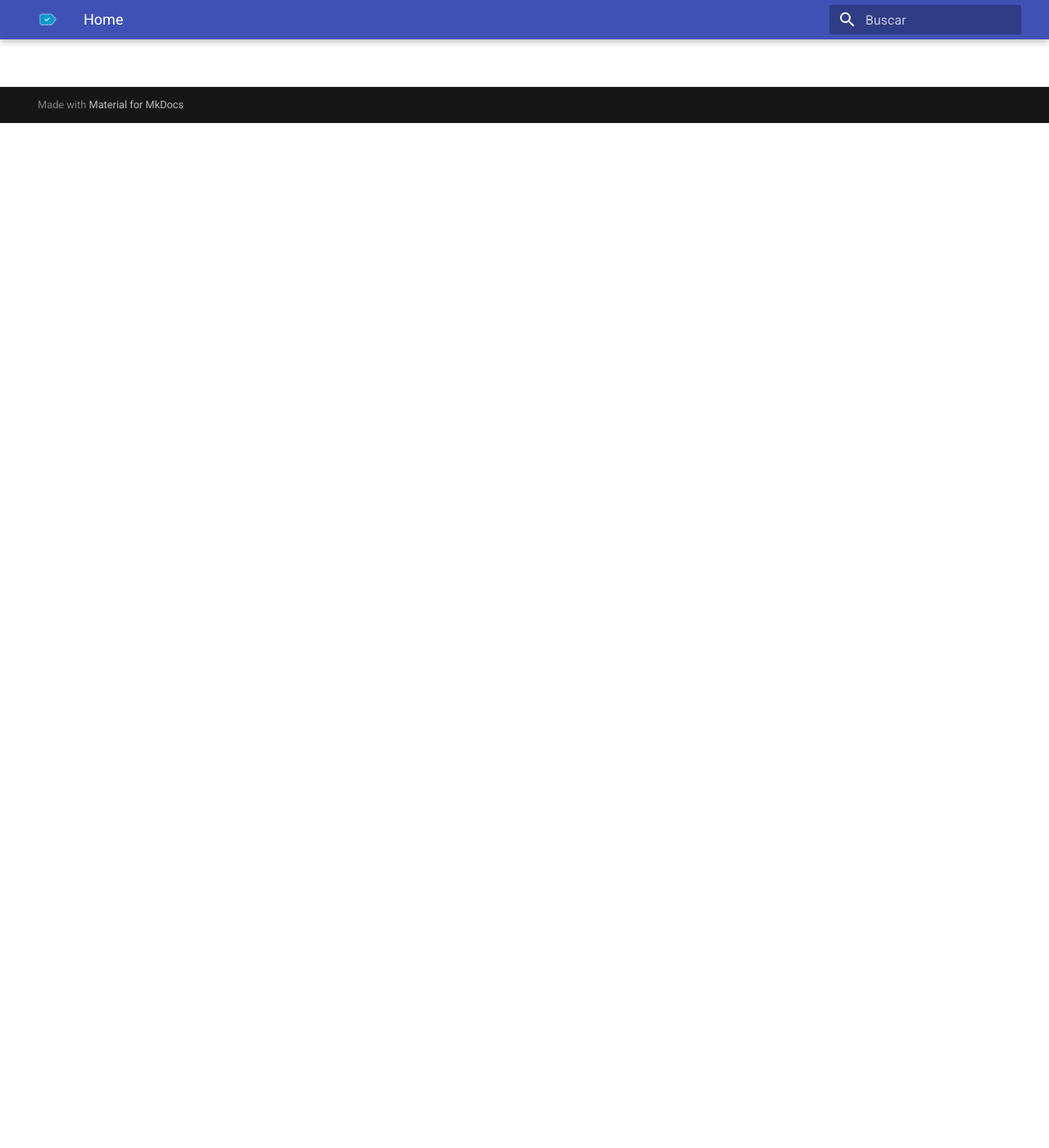
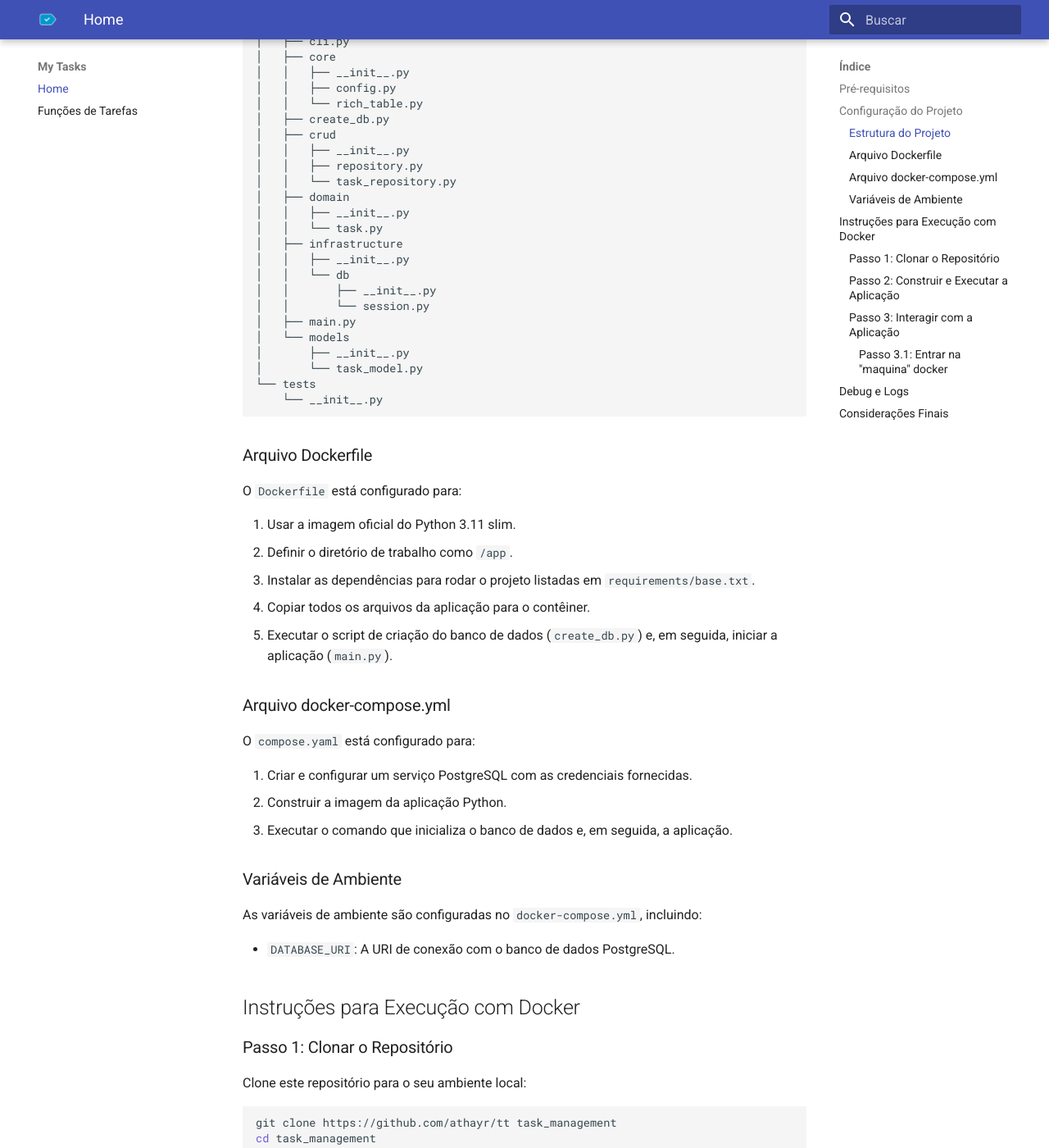
Before and after one commit to athayr/tt, an MkDocs documentation site: the page built from docs/index.md, in a window 1280 px wide and 1400 px high, scrolled down 1250 px. Shown: the whole window at 82% size. Built offline with MkDocs 1.6.1 and Material for MkDocs 9.7.7, drawn with Linux system fonts in a browser that asks for light colours; some of the changed text lies outside the part shown.

Commit message:
feat: Finalização de documentacao e clis arrumadas... Compose adicionado e ajustado.

````diff
--- a/docs/index.md
+++ b/docs/index.md
@@ -1,2 +1,162 @@
 ![logo](assets/tasks.png){ width="200" .center }
-# My Tasks
+# Task Management Application
+
+Esta é uma aplicação de gerenciamento de tarefas que utiliza Python e PostgreSQL, executada em contêineres Docker. Este documento descreve o processo para configurar e executar a aplicação.
+
+## Pré-requisitos
+
+Certifique-se de ter os seguintes softwares instalados em sua máquina:
+
+- [Docker](https://www.docker.com/get-started)
+- [Docker Compose](https://docs.docker.com/compose/install/)
+
+OU
+
+- [python](https://www.python.org/downloads/)
+- [postgres](https://www.postgresql.org)
+
+## Configuração do Projeto
+
+### Estrutura do Projeto
+
+A estrutura do projeto segue este formato:
+
+```none
+task_management/
+├── README.md
+├── docs
+│   ├── assets
+│   │   └── tasks.png
+│   ├── index.md
+│   └── stylesheets
+│       └── extra.css
+├── mkdocs.yml
+├── poetry.lock
+├── pyproject.toml
+├── requirements
+│   └── base.py
+├── requirements.txt
+├── src
+│   ├── __init__.py
+│   ├── cli.py
+│   ├── core
+│   │   ├── __init__.py
+│   │   ├── config.py
+│   │   └── rich_table.py
+│   ├── create_db.py
+│   ├── crud
+│   │   ├── __init__.py
+│   │   ├── repository.py
+│   │   └── task_repository.py
+│   ├── domain
+│   │   ├── __init__.py
+│   │   └── task.py
+│   ├── infrastructure
+│   │   ├── __init__.py
+│   │   └── db
+│   │       ├── __init__.py
+│   │       └── session.py
+│   ├── main.py
+│   └── models
+│       ├── __init__.py
+│       └── task_model.py
+└── tests
+    └── __init__.py
+```
+
+### Arquivo Dockerfile
+
+O `Dockerfile` está configurado para:
+
+1. Usar a imagem oficial do Python 3.11 slim.
+2. Definir o diretório de trabalho como `/app`.
+3. Instalar as dependências para rodar o projeto listadas em `requirements/base.txt`.
+4. Copiar todos os arquivos da aplicação para o contêiner.
+5. Executar o script de criação do banco de dados (`create_db.py`) e, em seguida, iniciar a aplicação (`main.py`).
+
+### Arquivo docker-compose.yml
+
+O `compose.yaml` está configurado para:
+
+1. Criar e configurar um serviço PostgreSQL com as credenciais fornecidas.
+2. Construir a imagem da aplicação Python.
+3. Executar o comando que inicializa o banco de dados e, em seguida, a aplicação.
+
+### Variáveis de Ambiente
+
+As variáveis de ambiente são configuradas no `docker-compose.yml`, incluindo:
+
+- `DATABASE_URI`: A URI de conexão com o banco de dados PostgreSQL.
+
+## Instruções para Execução com Docker
+
+### Passo 1: Clonar o Repositório
+
+Clone este repositório para o seu ambiente local:
+
+```bash
+git clone https://github.com/athayr/tt task_management
+cd task_management
+```
+
+### Passo 2: Construir e Executar a Aplicação
+
+Use o Docker Compose para construir e executar os contêineres:
+
+```bash
+docker compose up --build
+```
+
+Esse comando:
+
+1. Baixará a imagem do PostgreSQL e criará o contêiner do banco de dados.
+2. Construirá a imagem Docker da aplicação Python.
+3. Executará o script `create_db.py` para configurar o banco de dados.
+4. Iniciará a aplicação principal.
+
+### Passo 3: Interagir com a Aplicação
+
+Após iniciar a aplicação, você pode interagir com ela através do terminal.
+
+Dependendo do seu sistema operacional você precisará executar alguns comandos adicionais
+
+#### Passo 3.1: Entrar na "maquina" docker
+Execute o seguinte comando no seu terminal
+
+```bash
+docker exec -it task_management bash
+```
+
+Após está na maquina docker do docker basta digitar o seguinte comando para exibir o menu de opções
+
+```bash
+tasks
+```
+
+Caso queira usar o cli você pode ver todos os comandos possiveis com esse comando
+
+```bash
+task --help
+```
+
+Se precisar parar a aplicação:
+
+```bash
+docker-compose down
+```
+
+Isso encerrará e removerá todos os contêineres relacionados à aplicação.
+
+## Debug e Logs
+
+Você pode visualizar os logs da aplicação em tempo real usando:
+
+```bash
+docker-compose logs -f
+```
+
+## Considerações Finais
+
+Este repositório foi configurado para permitir fácil configuração e execução da aplicação de gerenciamento de tarefas em um ambiente isolado usando Docker. Certifique-se de verificar se todas as dependências e credenciais estão corretas antes de executar a aplicação.
+
+Para mais detalhes ou contribuições, por favor, abra uma [issue](https://github.com/athayr/tt/issues) ou envie um [pull request](https://github.com/athayr/tt/pulls).
--- a/mkdocs.yml
+++ b/mkdocs.yml
@@ -9,6 +9,12 @@ theme:
 markdown_extensions:
   - admonition
   - attr_list
+  - toc:
+      permalink: true
+  - tables
+  - codehilite
+  - admonition
+  - pymdownx.superfences
 
 extra_css:
   - stylesheets/extra.css
````
Also changed, not shown: README.Docker.md (added, +22 -0 lines), README.md (+161 -1 lines), compose.yaml (added, +29 -0 lines), docs/tasks.md (added, +43 -0 lines), src/services/__init__.py (added), 12 other files.
